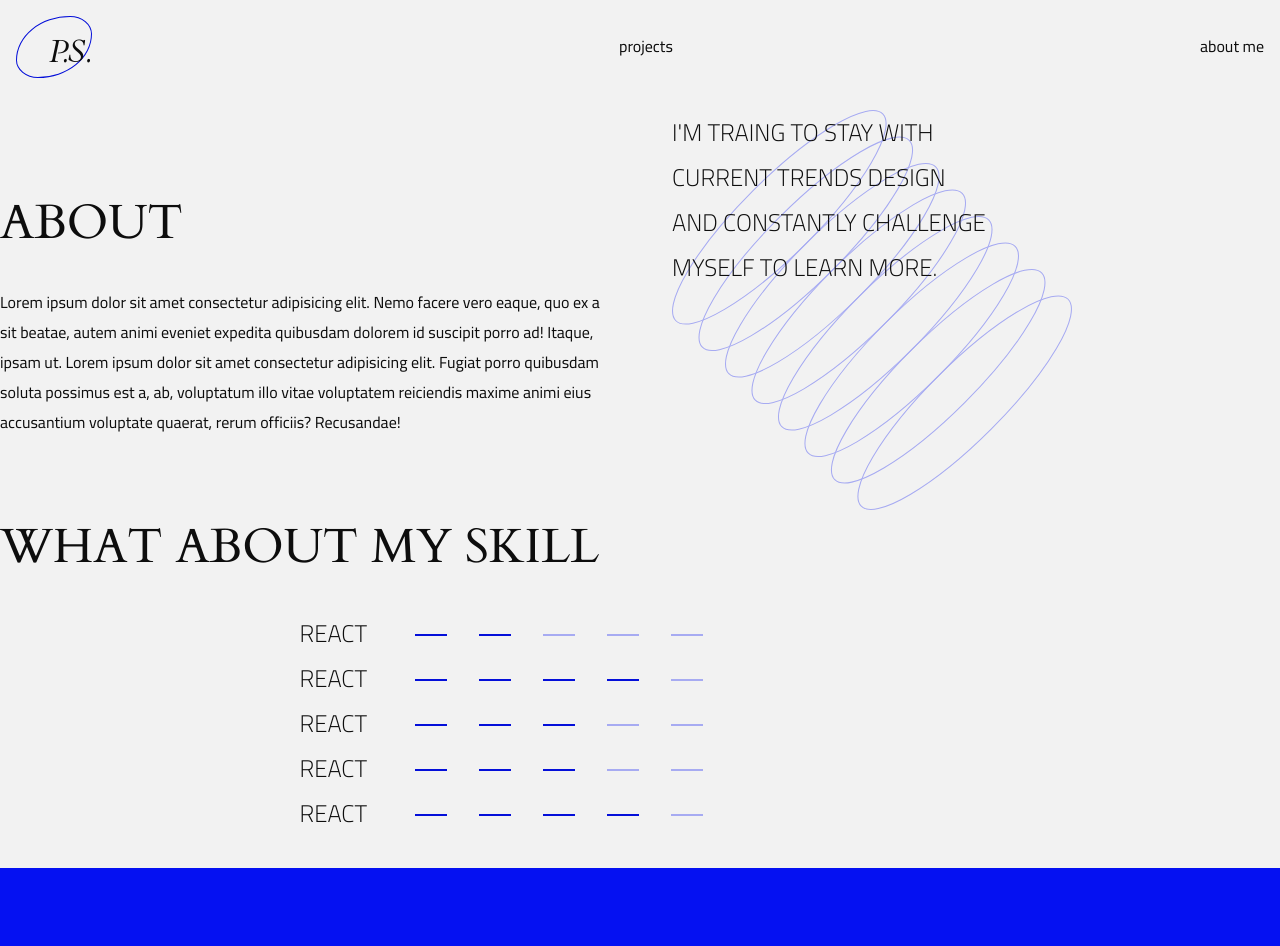
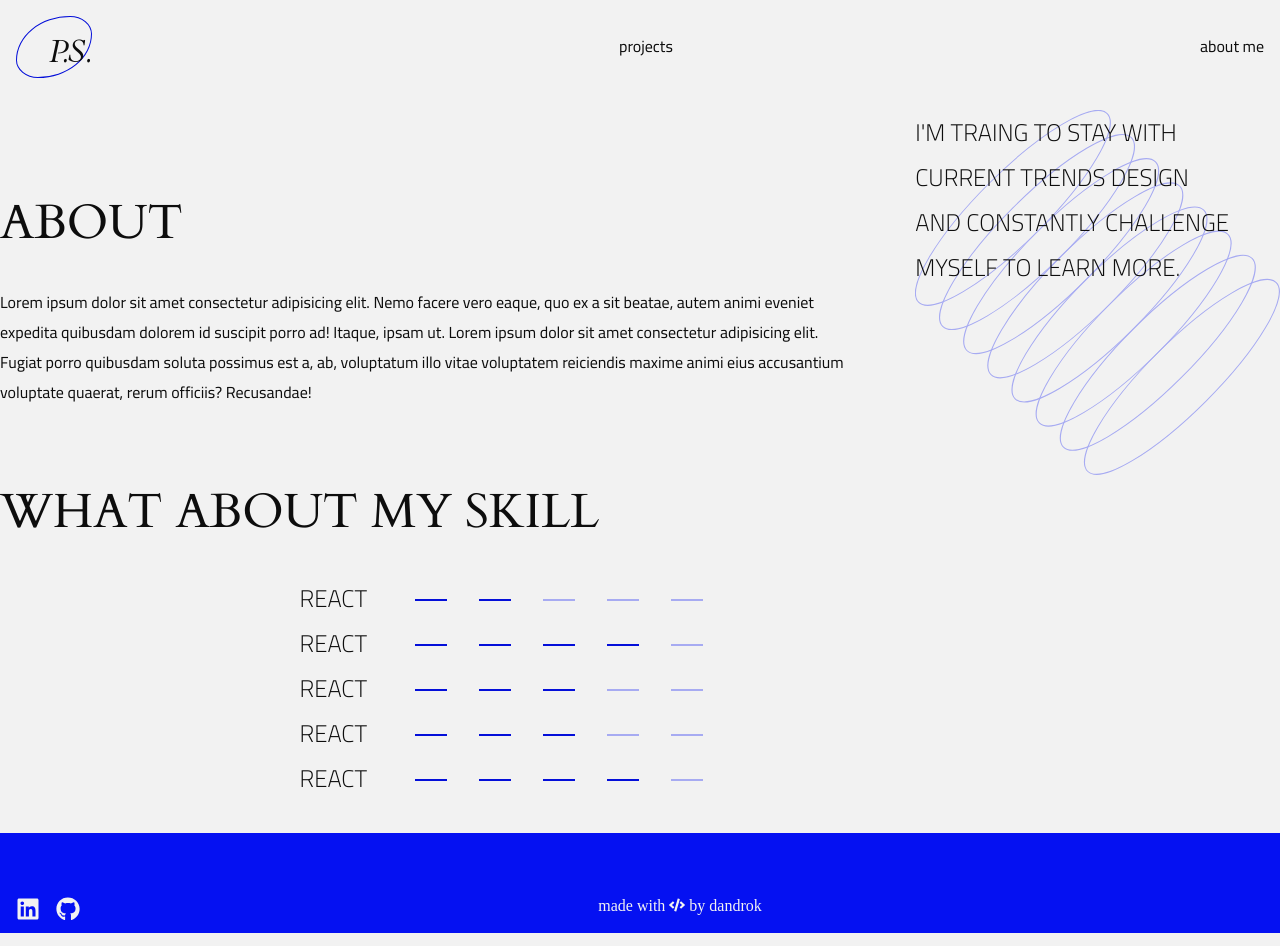
Before and after one commit to dandrok/portfolio-website, a React (Create React App) app: page /about in a window 1280 px wide. Shown: the top 946 px of the page. Built offline with nearby package versions, Linux system fonts and the light colour scheme.

Commit message:
a lot of bugs on mac

```diff
--- a/src/components/AboutMe.module.css
+++ b/src/components/AboutMe.module.css
@@ -5,18 +5,21 @@
   margin-top: 2rem;
   display: flex;
   flex: auto;
+  justify-content: center;
 }
 
 .cls {
   fill: none;
   stroke: var(--color-blue-light);
   stroke-miterlimit: 10;
-  height: 400px;
+  max-height: 400px;
+  width: auto;
 }
 
 .aboutMe__p1 {
-  width: 50%;
+  width: 70%;
   margin-top: 10vh;
+  height: auto;
 }
 
 .aboutMe__p1 > h1 {
@@ -32,8 +35,9 @@
 }
 
 .aboutMe__p2 {
-  width: 50%;
+  width: 30%;
   margin-left: 4rem;
+  height: auto;
 }
 
 .aboutMe__p2 > h2 {
@@ -88,3 +92,9 @@
 .partTwo__expLess:hover {
   border-bottom: solid var(--color-blue-medium) 2px;
 }
+
+@media screen and (min-width: 900px) {
+  article {
+    padding: 1rem 3rem;
+  }
+}
--- a/src/components/Footer.module.css
+++ b/src/components/Footer.module.css
@@ -1,7 +1,7 @@
 .footer {
   margin-top: 2rem;
   background: var(--color-blue-regular);
-  height: 15vh;
+  height: 100px;
   color: var(--color-whiite);
 }
 .footer__icons {
@@ -16,8 +16,8 @@
 .footer__content {
   display: flex;
   justify-content: space-between;
-  height: 15vh;
-  padding-top: 10vh;
+  height: 100px;
+  padding-top: 4rem;
 }
 .footer__text {
   display: flex;
--- a/src/components/Hero.module.css
+++ b/src/components/Hero.module.css
@@ -24,7 +24,7 @@
 }
 
 .bg__text_main {
-  margin-top: 6rem;
+  margin-top: 1rem;
   display: flex;
   justify-content: center;
   flex-direction: column;
```
Also changed, not shown: 1 other file (tests, documents, lock files or other folders).
